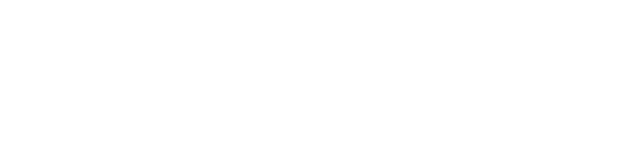
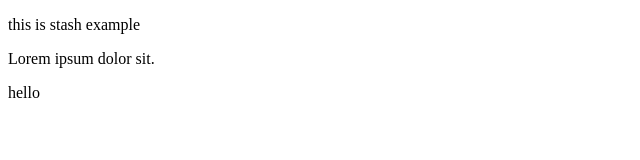
Before and after one commit to Vishvashh/assignment, a plain HTML site: page home.html in a window 1280 px wide. Shown: the whole page, without its empty margins (0-640 px from the left). Drawn offline with Linux system fonts and the light colour scheme.

Commit message:
second commit
third commit

merged commit

third commit

```diff
--- a/home.html
+++ b/home.html
@@ -6,6 +6,9 @@
     <title>Document</title>
 </head>
 <body>
+    <p>this is stash example</p>
+    <p>Lorem ipsum dolor sit.</p>
+    <P>hello</P>
 
 </body>
 </html>
```
